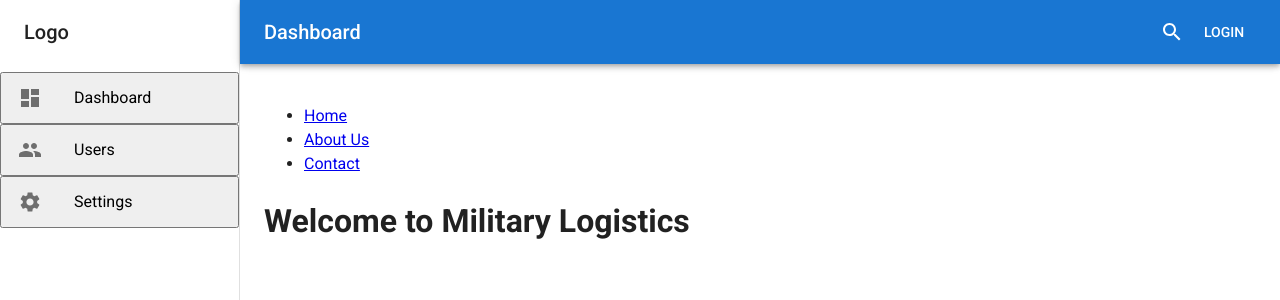
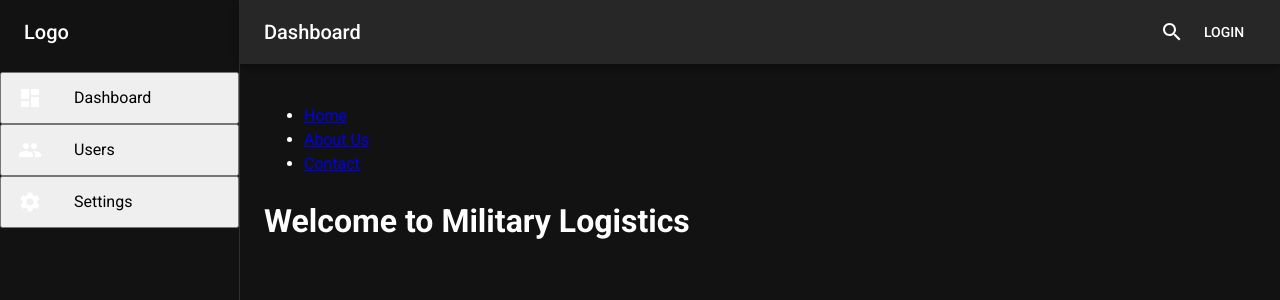
Before and after one commit to ajmiller611/military-logistics-frontend, a Next.js app: page / in a window 1280 px wide. Shown: the top 300 px of the page. Built offline with nearby package versions, Linux system fonts and the light colour scheme; what @mui/material-nextjs would draw is missing.

Commit message:
Updated Theme to simple configurations

```diff
--- a/src/theme.ts
+++ b/src/theme.ts
@@ -9,28 +9,15 @@ const roboto = Roboto({
 });
 
 const theme = createTheme({
-  colorSchemes: { light: true, dark: true },
-  cssVariables: {
-    colorSchemeSelector: 'class',
+  palette: {
+    mode: 'dark',
+    background: {
+      default: '#121212',
+      paper: '#121212',
+    },
   },
   typography: {
-    fontFamily: roboto.style.fontFamily,
-  },
-  components: {
-    MuiAlert: {
-      styleOverrides: {
-        root: {
-          variants: [
-            {
-              props: { severity: 'info' },
-              style: {
-                backgroundColor: '#60a5fa',
-              },
-            },
-          ],
-        },
-      },
-    },
+    fontFamily: `${roboto.style.fontFamily}, 'Helvetica', 'Arial', sans-serif`,
   },
 });
 
```
